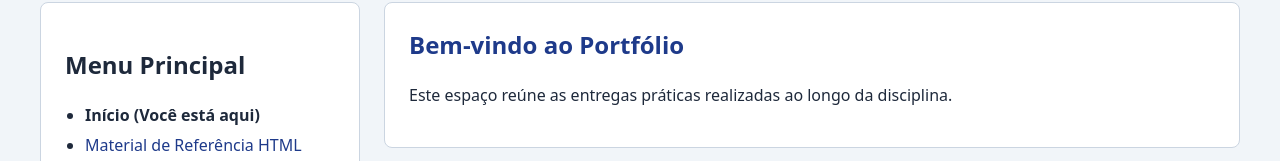
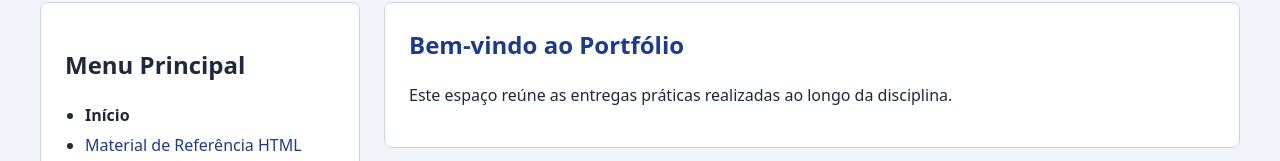
Before and after one commit to Desenvolvimento-Web-2026-2-ENG/lab-carolinasouza, a plain HTML site: page index.html in a window 1280 px wide. Shown: the part 150-311 px from the top of the page. Drawn offline with Linux system fonts and the light colour scheme.

Commit message:
Update index.html

```diff
--- a/index.html
+++ b/index.html
@@ -17,7 +17,7 @@
             <nav>
                 <h2>Menu Principal</h2>
                 <ul>
-                    <li><strong>Início (Você está aqui)</strong></li>
+                    <li><strong>Início</strong></li>
                     <li><a href="referencias.html">Material de Referência HTML</a></li>
                     <li>Registros de Sala de Aula (Markdown):
                         <hr>
```
